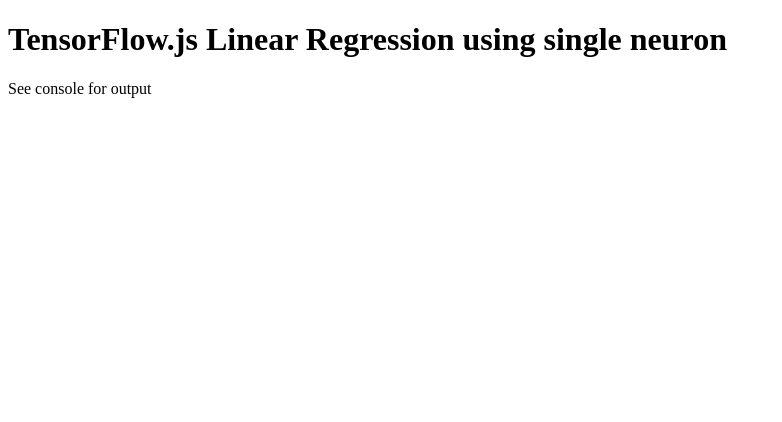
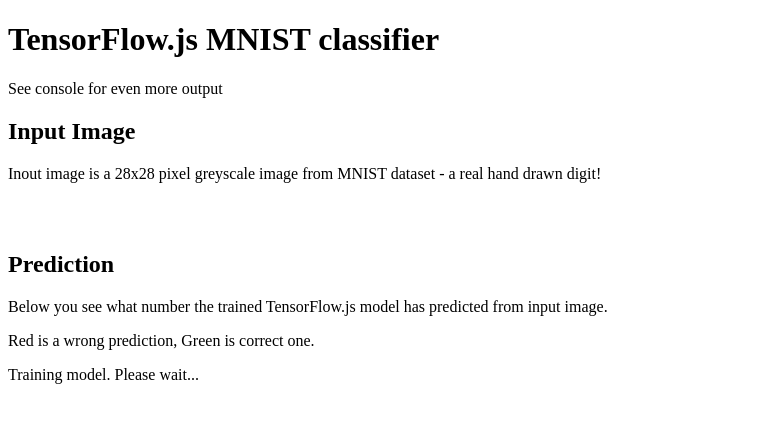
Before and after one commit to ddoyediran/ml-classification, a plain HTML site: page index.html in a window 1280 px wide. Shown: the whole page, without its empty margins (0-782 px from the left). Drawn offline with Linux system fonts and the light colour scheme.

Commit message:
Multi-layer perceptrons for classification - Implementing a classifier in TensorFlow.js

```diff
--- a/index.html
+++ b/index.html
@@ -9,9 +9,29 @@
     <link rel="stylesheet" href="/style.css" />
   </head>
   <body>
-    <h1>TensorFlow.js Linear Regression using single neuron</h1>
+    <h1>TensorFlow.js MNIST classifier</h1>
 
-    <p id="status">See console for output</p>
+    <p id="status">See console for even more output</p>
+
+    <section class="box">
+      <h2>Input Image</h2>
+      <p>
+        Inout image is a 28x28 pixel greyscale image from MNIST dataset - a real
+        hand drawn digit!
+      </p>
+
+      <canvas id="canvas" width="28" height="28"></canvas>
+    </section>
+
+    <section class="box">
+      <h2>Prediction</h2>
+      <p>
+        Below you see what number the trained TensorFlow.js model has predicted
+        from input image.
+      </p>
+      <p>Red is a wrong prediction, Green is correct one.</p>
+      <p id="prediction">Training model. Please wait...</p>
+    </section>
 
     <!-- Import TensorFlow.js library -->
     <script
```
